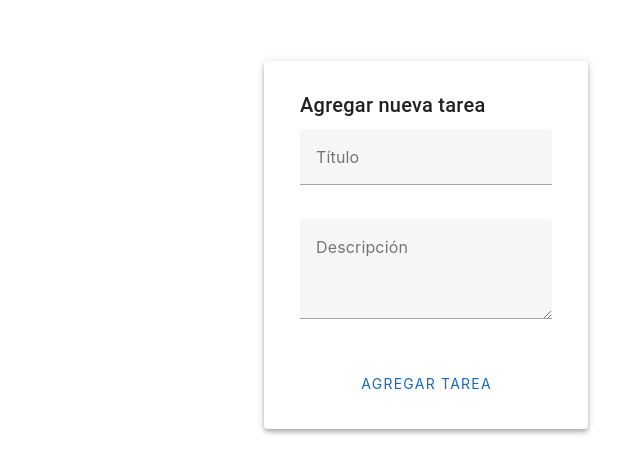
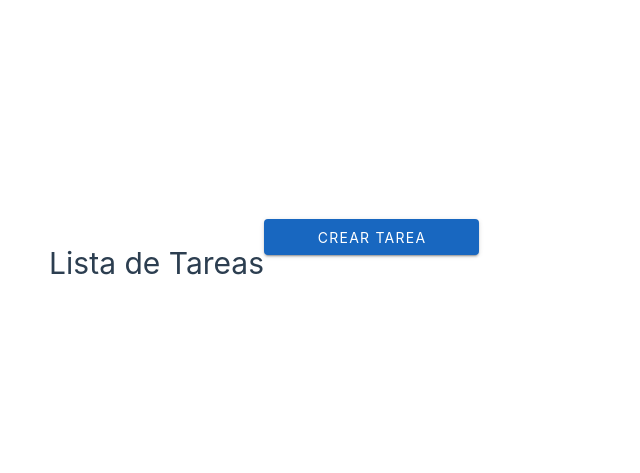
Before and after one commit to da237/TodoApp, a Vue app: page / in a window 1280 px wide. Shown: the part 129-602 px from the top of the page, without its empty margins (376-1016 px from the left). Built offline with nearby package versions, Linux system fonts and the light colour scheme.

Commit message:
Feat: Se realiza la insercion de un modal y la funcinalidad para editar y se agrega la libreria para usar icons

```diff
--- a/package.json
+++ b/package.json
@@ -13,6 +13,7 @@
     "test:unit": "vitest"
   },
   "dependencies": {
+    "@mdi/font": "^7.4.47",
     "pinia": "^3.0.3",
     "vue": "^3.5.22",
     "vuetify": "^3.10.8"
--- a/src/App.vue
+++ b/src/App.vue
@@ -1,18 +1,22 @@
 <script setup>
+import { ref } from 'vue'
 import TaskForm from './components/TaskForm.vue'
-import TaskList from './components/TaskList.vue';
+import TaskList from './components/TaskList.vue'
+import Title from './components/Title.vue'
+
+const taskFormRef = ref(null)
+
+const openEdit = (index) => {
+  taskFormRef.value.openToEdit(index)
+}
 </script>
 
 <template>
   <header>
+    <Title />
   </header>
 
-  <TaskForm />
-  <TaskList />
-  <main>
-  </main>
+  <TaskForm ref="taskFormRef" />
+  <TaskList @edit="openEdit" />
+
 </template>
-
-<style scoped>
-
-</style>
--- a/src/components/TaskForm.vue
+++ b/src/components/TaskForm.vue
@@ -1,46 +1,92 @@
 <script setup>
-import { ref } from 'vue'
+import { ref, watch } from 'vue'
 import { useTasksStore } from '../stores/useTasksStore'
 
 const store = useTasksStore()
+
+// controla el modal
+const show = ref(false)
+
+// index de la tarea que se edita
+const editingIndex = ref(null)
+
+// campos del formulario
 const title = ref('')
 const description = ref('')
 
-const add = () => {
-  if (!title.value || !description.value) {
-    alert('Por favor, completa todos los campos.')
+// abrir modal para agregar
+const open = () => {
+  resetFields()
+  show.value = true
+}
+
+// abrir modal para editar
+const openToEdit = (index) => {
+  const task = store.listTasks[index]
+  editingIndex.value = index
+  title.value = task.name
+  description.value = task.content
+  show.value = true
+}
+
+const save = () => {
+  if (!title.value.trim() || !description.value.trim()) {
+    alert('Completa todos los campos')
     return
   }
-  store.addTask(title.value, description.value)
+
+  if (editingIndex.value !== null) {
+    store.updateTask(editingIndex.value, title.value, description.value)
+  } else {
+    store.addTask(title.value, description.value)
+  }
+
+  show.value = false
+  resetFields()
+}
+
+const resetFields = () => {
   title.value = ''
   description.value = ''
+  editingIndex.value = null
 }
+
+watch(show, (value) => {
+  if (!value) resetFields()
+})
+
+// se expone la función para que TaskList pueda abrir el modal
+defineExpose({
+  openToEdit
+})
 </script>
 
+
 <template>
-  <v-card class="pa-5 mb-5" elevation="4">
-    <v-card-title class="text-h6">Agregar nueva tarea</v-card-title>
+  <!-- Botón para abrir modal de agregar -->
+  <v-btn color="primary" class="mb-4" @click="open">
+    Crear tarea
+  </v-btn>
 
-    <v-card-text>
-      <v-text-field
-        label="Título"
-        v-model="title"
-        outlined
-        dense
-        class="mb-3"
-      ></v-text-field>
+  <!-- Modal -->
+  <v-dialog v-model="show" max-width="600px">
+    <v-card class="pa-4">
+      <v-card-title>
+        {{ editingIndex !== null ? 'Editar tarea' : 'Nueva tarea' }}
+      </v-card-title>
 
-      <v-textarea
-        label="Descripción"
-        v-model="description"
-        outlined
-        dense
-        rows="3"
-      ></v-textarea>
-    </v-card-text>
+      <v-card-text>
+        <v-text-field label="Título" v-model="title" />
+        <v-textarea label="Descripción" v-model="description" rows="3" />
+      </v-card-text>
 
-    <v-card-actions>
-      <v-btn color="primary" @click="add" block>Agregar Tarea</v-btn>
-    </v-card-actions>
-  </v-card>
+      <v-card-actions>
+        <v-btn text @click="show = false">Cancelar</v-btn>
+        <v-spacer></v-spacer>
+        <v-btn color="primary" @click="save">
+          {{ editingIndex !== null ? 'Guardar cambios' : 'Agregar' }}
+        </v-btn>
+      </v-card-actions>
+    </v-card>
+  </v-dialog>
 </template>
--- a/src/components/TaskList.vue
+++ b/src/components/TaskList.vue
@@ -7,18 +7,20 @@ const remove = (index) => {
     store.removeTask(index)
   }
 }
+
+const emit = defineEmits(['edit'])
+
+const edit = (index) => {
+  emit('edit', index)
+}
+
+
 </script>
 
 <template>
   <v-container>
     <v-row>
-      <v-col
-        v-for="(task, index) in store.listTasks"
-        :key="index"
-        cols="12"
-        sm="6"
-        md="4"
-      >
+      <v-col v-for="(task, index) in store.listTasks" :key="index" cols="12" sm="6" md="4">
         <v-card class="pa-3" elevation="3">
           <v-card-title class="text-h6">
             {{ task.name }}
@@ -35,9 +37,26 @@ const remove = (index) => {
             <v-btn color="error" variant="tonal" @click="remove(index)">
               Eliminar
             </v-btn>
+            <v-btn icon color="primary" variant="tonal" @click="edit(index)">
+              <v-icon>mdi-pencil-outline</v-icon>
+            </v-btn>
+
           </v-card-actions>
+
         </v-card>
       </v-col>
     </v-row>
   </v-container>
 </template>
+
+<style scoped>
+.v-container {
+  padding-top: 0 !important;
+}
+
+h2 {
+  text-align: center;
+  margin: 0;
+  padding-bottom: 16px;
+}
+</style>
--- /dev/null
+++ b/src/components/Title.vue
@@ -0,0 +1,13 @@
+<template>
+  <h1>Lista de Tareas</h1>
+</template>
+
+<script setup>
+</script>
+
+<style scoped>
+h1 {
+  text-align: center;
+  margin: 20px 0;
+}
+</style>
--- a/src/main.js
+++ b/src/main.js
@@ -4,14 +4,26 @@ import { createApp } from 'vue'
 import { createPinia } from 'pinia'
 import App from './App.vue'
 
+// Vuetify
+import 'vuetify/styles'
 import { createVuetify } from 'vuetify'
 import * as components from 'vuetify/components'
 import * as directives from 'vuetify/directives'
-import 'vuetify/styles'
+
+// Iconos MDI
+import '@mdi/font/css/materialdesignicons.css'
+import { aliases, mdi } from 'vuetify/iconsets/mdi'
 
 const vuetify = createVuetify({
   components,
   directives,
+  icons: {
+    defaultSet: 'mdi',
+    aliases,
+    sets: {
+      mdi,
+    },
+  },
 })
 
 const app = createApp(App)
--- a/src/stores/useTasksStore.js
+++ b/src/stores/useTasksStore.js
@@ -5,7 +5,8 @@ export const useTasksStore = defineStore('tasks', () => {
   const listTasks = ref(JSON.parse(localStorage.getItem('listTasks')) || [])
 
   const addTask = (name, content) => {
-    if (!name || !content) return
+    if (!name || !content)
+      return
     listTasks.value.push({
       name,
       content,
@@ -17,6 +18,13 @@ export const useTasksStore = defineStore('tasks', () => {
     listTasks.value.splice(index, 1)
   }
 
+  const updateTask = (index,name,content) => {
+    listTasks.value[index].name = name
+    listTasks.value[index].content = content
+  }
+
+
+
   watch(
     listTasks,
     (newList) => {
@@ -25,5 +33,5 @@ export const useTasksStore = defineStore('tasks', () => {
     { deep: true }
   )
 
-  return { listTasks, addTask, removeTask }
+  return { listTasks, addTask, removeTask, updateTask }
 })
```
Also changed, not shown: 1 other file (tests, documents, lock files or other folders).
